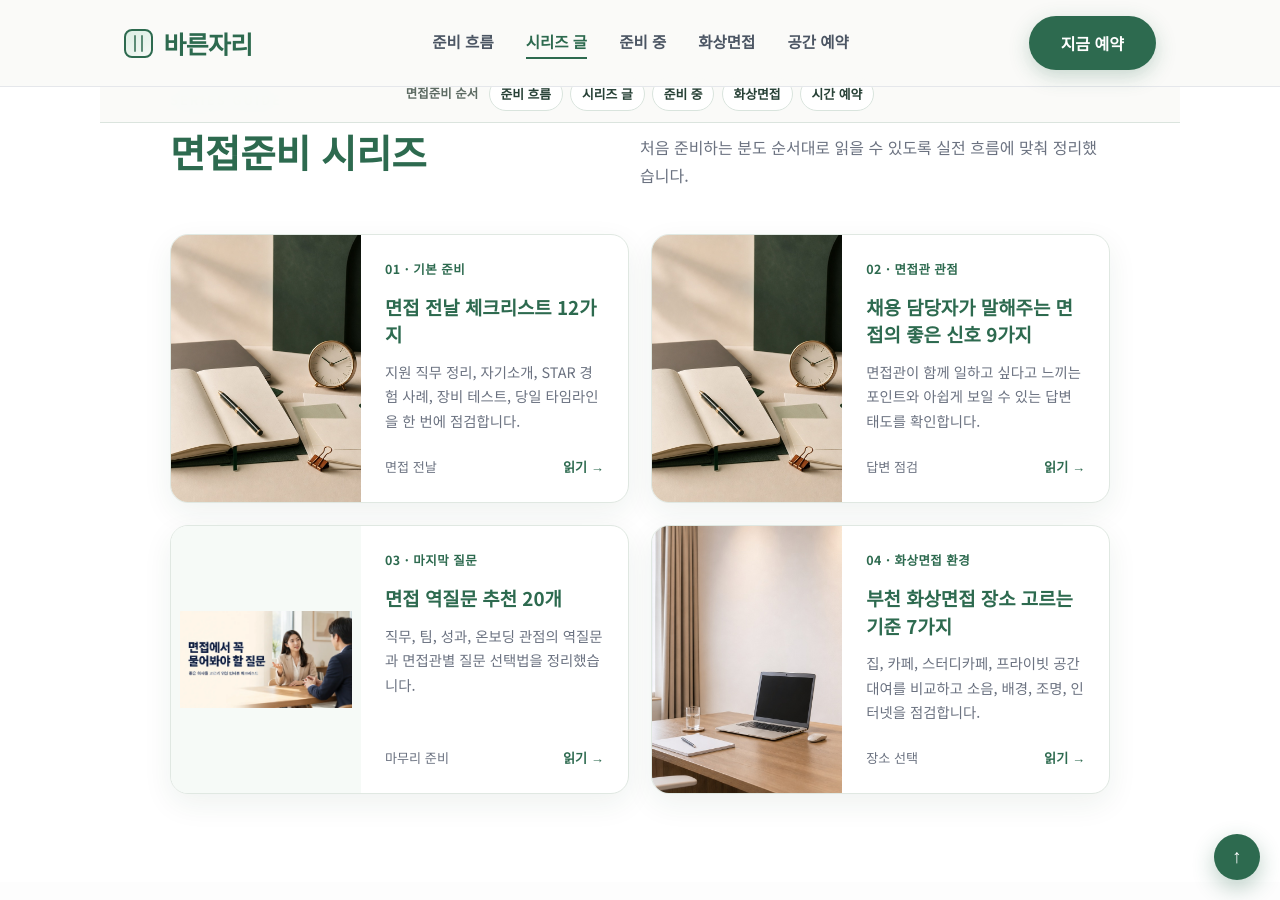
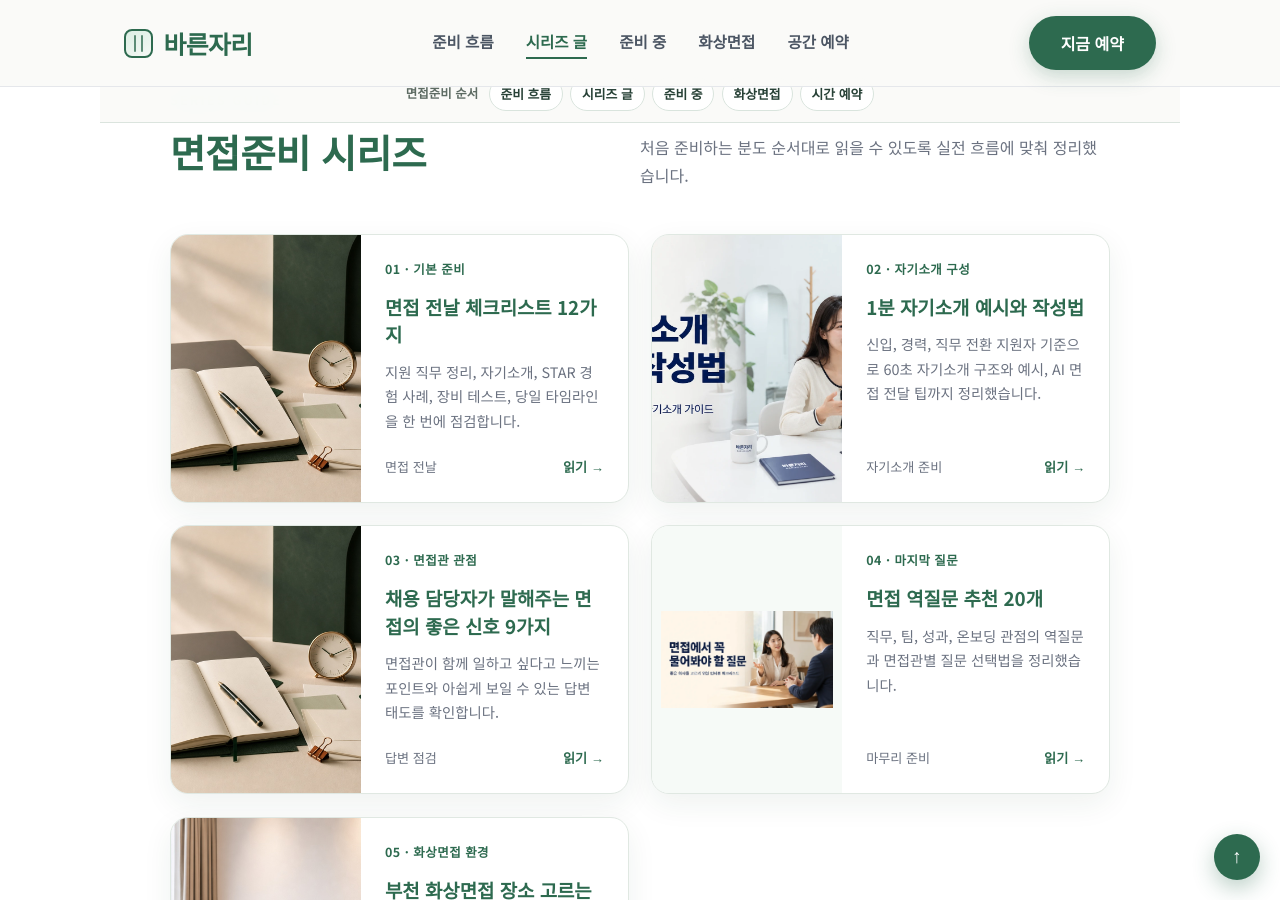
Before and after one commit to bareunspace/blog, a Jekyll site: the page built from interview-prep.html, in a window 1280 px wide and 900 px high, scrolled down 934 px. Built offline with Jekyll 4.4.1, drawn with Linux system fonts in a browser that asks for light colours; some of the changed text lies outside the part shown.

Commit message:
Update interview prep hub series

```diff
--- a/interview-prep.html
+++ b/interview-prep.html
@@ -84,11 +84,25 @@ script_version: 20260711-4
           </div>
         </article>
         <article class="blog-guide-card">
+          <a class="blog-guide-image" href="/posts/1-minute-self-introduction-guide/" tabindex="-1" aria-hidden="true">
+            <img src="/images/one-minute-self-introduction-guide.webp" alt="" loading="lazy" />
+          </a>
+          <div class="blog-guide-content">
+            <p class="blog-card-eyebrow">02 · 자기소개 구성</p>
+            <h3><a href="/posts/1-minute-self-introduction-guide/">1분 자기소개 예시와 작성법</a></h3>
+            <p>신입, 경력, 직무 전환 지원자 기준으로 60초 자기소개 구조와 예시, AI 면접 전달 팁까지 정리했습니다.</p>
+            <div class="blog-card-footer">
+              <span>자기소개 준비</span>
+              <a href="/posts/1-minute-self-introduction-guide/">읽기 <span aria-hidden="true">→</span></a>
+            </div>
+          </div>
+        </article>
+        <article class="blog-guide-card">
           <a class="blog-guide-image" href="/posts/hiring-manager-interview-red-flags-and-good-signals/" tabindex="-1" aria-hidden="true">
             <img src="/images/interview-prep-checklist-cover.jpg" alt="" loading="lazy" />
           </a>
           <div class="blog-guide-content">
-            <p class="blog-card-eyebrow">02 · 면접관 관점</p>
+            <p class="blog-card-eyebrow">03 · 면접관 관점</p>
             <h3><a href="/posts/hiring-manager-interview-red-flags-and-good-signals/">채용 담당자가 말해주는 면접의 좋은 신호 9가지</a></h3>
             <p>면접관이 함께 일하고 싶다고 느끼는 포인트와 아쉽게 보일 수 있는 답변 태도를 확인합니다.</p>
             <div class="blog-card-footer">
@@ -102,7 +116,7 @@ script_version: 20260711-4
             <img src="/images/interview-questions-to-ask.webp" alt="" loading="lazy" />
           </a>
           <div class="blog-guide-content">
-            <p class="blog-card-eyebrow">03 · 마지막 질문</p>
+            <p class="blog-card-eyebrow">04 · 마지막 질문</p>
             <h3><a href="/posts/interview-questions-to-ask/">면접 역질문 추천 20개</a></h3>
             <p>직무, 팀, 성과, 온보딩 관점의 역질문과 면접관별 질문 선택법을 정리했습니다.</p>
             <div class="blog-card-footer">
@@ -116,7 +130,7 @@ script_version: 20260711-4
             <img src="/images/posts/bucheon-video-interview-place-guide/hero.jpg" alt="" loading="lazy" />
           </a>
           <div class="blog-guide-content">
-            <p class="blog-card-eyebrow">04 · 화상면접 환경</p>
+            <p class="blog-card-eyebrow">05 · 화상면접 환경</p>
             <h3><a href="/posts/bucheon-video-interview-place-guide/">부천 화상면접 장소 고르는 기준 7가지</a></h3>
             <p>집, 카페, 스터디카페, 프라이빗 공간대여를 비교하고 소음, 배경, 조명, 인터넷을 점검합니다.</p>
             <div class="blog-card-footer">
@@ -140,26 +154,22 @@ script_version: 20260711-4
       </div>
       <div class="about-principle-grid" aria-label="앞으로 발행 예정인 면접준비 글">
         <article class="about-principle-item" data-step="01">
-          <h3>1분 자기소개 예시와 구성법</h3>
-          <p>신입, 경력, 직무 전환 지원자가 60초 안에 강점과 지원 직무를 자연스럽게 연결하는 방법을 다룹니다.</p>
-        </article>
-        <article class="about-principle-item" data-step="02">
           <h3>STAR 기법으로 경험 답변 만드는 법</h3>
           <p>성과, 실패, 갈등, 협업 경험을 Situation, Task, Action, Result 흐름으로 정리하는 실전 템플릿을 준비합니다.</p>
         </article>
-        <article class="about-principle-item" data-step="03">
+        <article class="about-principle-item" data-step="02">
           <h3>AI 면접 연습 방법과 체크리스트</h3>
           <p>표정, 시선, 말속도, 답변 시간, 장비 테스트까지 AI 면접 전에 확인해야 할 항목을 따로 정리합니다.</p>
         </article>
-        <article class="about-principle-item" data-step="04">
+        <article class="about-principle-item" data-step="03">
           <h3>면접 당일 30분 전 루틴</h3>
           <p>도착 후 또는 접속 전 무엇을 먼저 확인해야 하는지, 마지막 리허설 순서를 짧고 실용적으로 안내합니다.</p>
         </article>
-        <article class="about-principle-item" data-step="05">
+        <article class="about-principle-item" data-step="04">
           <h3>화상면접 장비와 배경 세팅법</h3>
           <p>노트북 카메라 높이, 조명 방향, 마이크, 이어폰, 배경 정리처럼 화면 인상을 안정시키는 방법을 다룹니다.</p>
         </article>
-        <article class="about-principle-item" data-step="06">
+        <article class="about-principle-item" data-step="05">
           <h3>면접 후 감사 메일과 후속 연락 예시</h3>
           <p>면접이 끝난 뒤 감사 메일을 보내도 되는지, 어떤 문장으로 마무리하면 좋은지 상황별 예시를 준비합니다.</p>
         </article>
```
